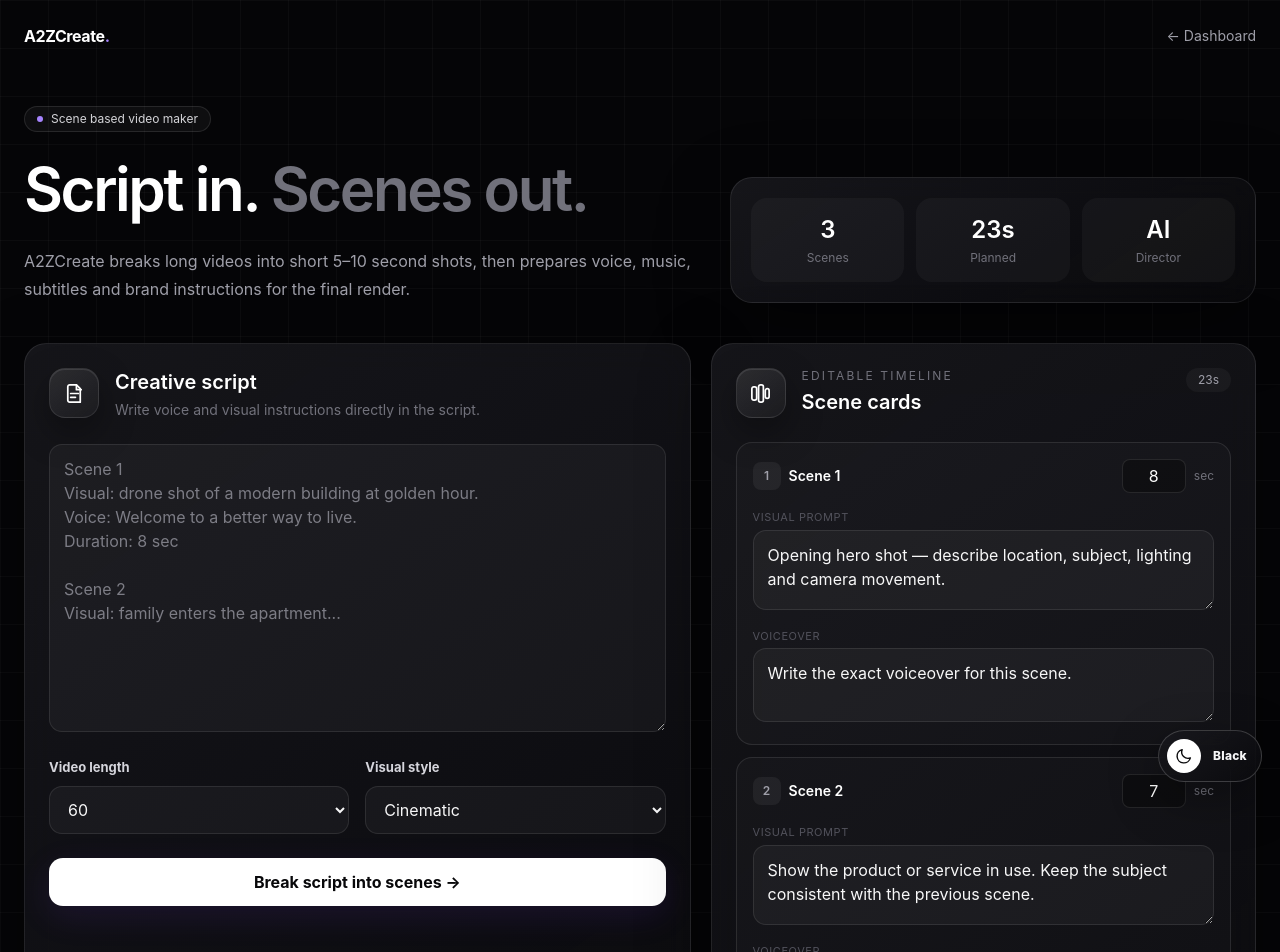
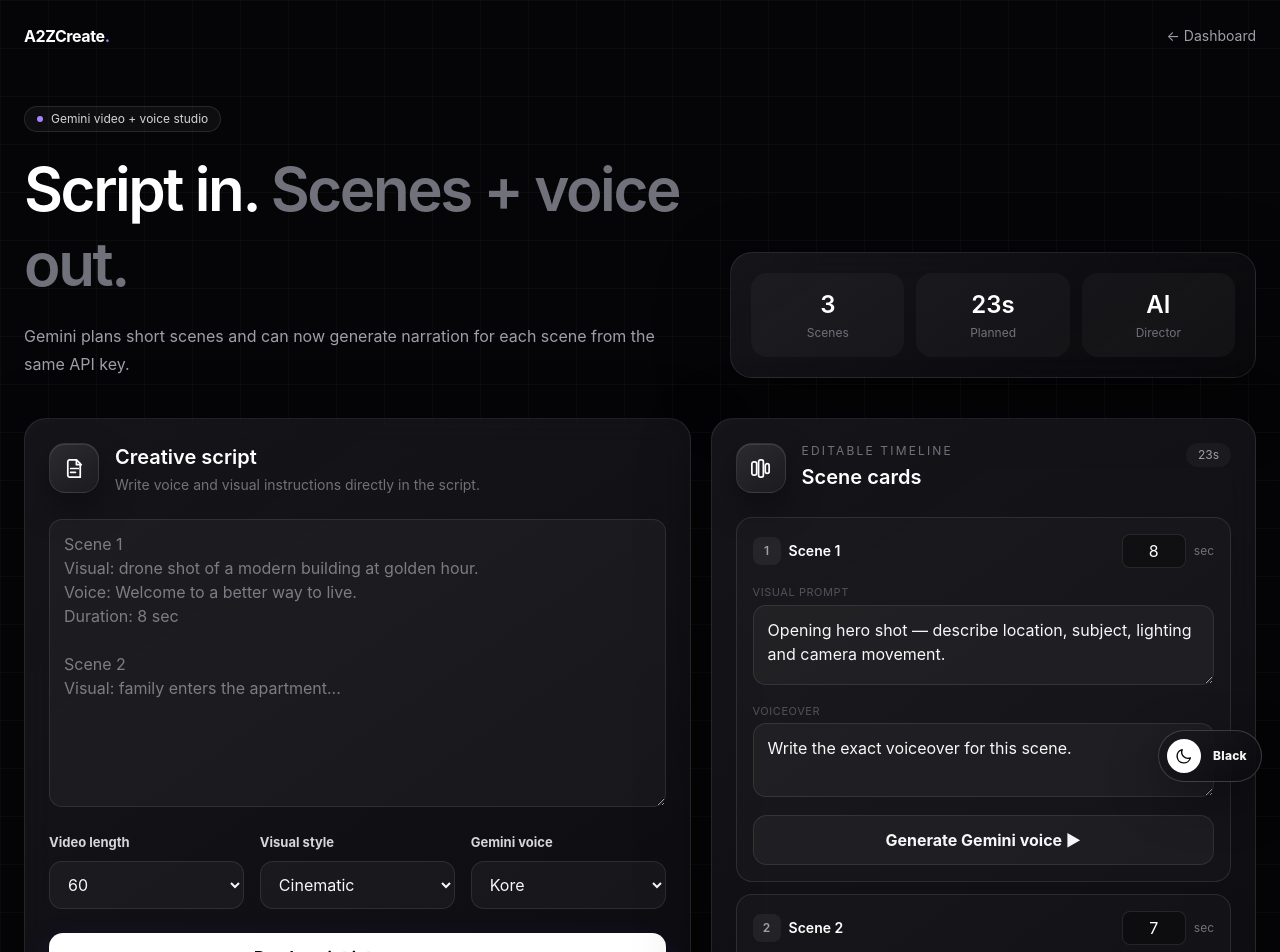
Before and after one commit to shabbirhossaingd-prog/a2zcreate, a Next.js app in the folder frontend/: page /create-video in a window 1280 px wide. Shown: the top 952 px of the page. Built offline with nearby package versions, Linux system fonts and the light colour scheme.

Commit message:
Connect scene voice controls to Gemini TTS

```diff
--- a/frontend/app/create-video/page.jsx
+++ b/frontend/app/create-video/page.jsx
@@ -23,9 +23,13 @@
   const [script, setScript] = useState("");
   const [duration, setDuration] = useState("60");
   const [style, setStyle] = useState("Cinematic");
+  const [voiceName, setVoiceName] = useState("Kore");
   const [scenes, setScenes] = useState(starterScenes);
   const [status, setStatus] = useState("");
   const [busy, setBusy] = useState(false);
+  const [voiceBusy, setVoiceBusy] = useState({});
+  const [voiceErrors, setVoiceErrors] = useState({});
+  const [audioUrls, setAudioUrls] = useState({});
   const total = useMemo(() => scenes.reduce((a, s) => a + Number(s.duration || 0), 0), [scenes]);
 
   async function generate() {
@@ -47,12 +51,53 @@
           voice: s.voice || "",
           onScreenText: s.onScreenText || "",
         })));
+        setAudioUrls({});
+        setVoiceErrors({});
       }
-      setStatus("Gemini scene plan generated. These scenes are ready for voice, clips and render queue.");
+      setStatus("Gemini scene plan generated. Now generate Gemini voice for each scene.");
     } catch (e) {
       setStatus(e.message);
     } finally {
       setBusy(false);
+    }
+  }
+
+  async function generateVoice(i) {
+    const scene = scenes[i];
+    if (!scene?.voice?.trim()) {
+      setVoiceErrors((prev) => ({ ...prev, [i]: "Add voiceover text first." }));
+      return;
+    }
+
+    setVoiceBusy((prev) => ({ ...prev, [i]: true }));
+    setVoiceErrors((prev) => ({ ...prev, [i]: "" }));
+
+    try {
+      const res = await fetch("/api/voice", {
+        method: "POST",
+        headers: { "Content-Type": "application/json" },
+        body: JSON.stringify({
+          text: scene.voice,
+          voice: voiceName,
+          style: `${style}, natural professional commercial narration, clear pacing`,
+        }),
+      });
+
+      if (!res.ok) {
+        const data = await res.json().catch(() => ({}));
+        throw new Error(data.error || "Gemini voice generation failed.");
+      }
+
+      const blob = await res.blob();
+      const url = URL.createObjectURL(blob);
+      setAudioUrls((prev) => {
+        if (prev[i]) URL.revokeObjectURL(prev[i]);
+        return { ...prev, [i]: url };
+      });
+    } catch (e) {
+      setVoiceErrors((prev) => ({ ...prev, [i]: e.message }));
+    } finally {
+      setVoiceBusy((prev) => ({ ...prev, [i]: false }));
     }
   }
 
@@ -69,9 +114,9 @@
     <section className="mx-auto max-w-7xl px-6 pb-20 pt-8">
       <div className="grid gap-8 lg:grid-cols-[1fr_.78fr] lg:items-end">
         <div className="max-w-3xl">
-          <div className="mb-5 inline-flex items-center gap-2 rounded-full border border-white/10 bg-white/[.04] px-3 py-1 text-xs text-zinc-300"><span className="h-1.5 w-1.5 rounded-full bg-violet-400"/> Scene based video maker</div>
-          <h1 className="text-5xl font-semibold leading-tight tracking-[-.04em] md:text-6xl">Script in. <span className="text-zinc-500">Scenes out.</span></h1>
-          <p className="mt-5 leading-7 text-zinc-400">A2ZCreate breaks long videos into short 5–10 second shots, then prepares voice, music, subtitles and brand instructions for the final render.</p>
+          <div className="mb-5 inline-flex items-center gap-2 rounded-full border border-white/10 bg-white/[.04] px-3 py-1 text-xs text-zinc-300"><span className="h-1.5 w-1.5 rounded-full bg-violet-400"/> Gemini video + voice studio</div>
+          <h1 className="text-5xl font-semibold leading-tight tracking-[-.04em] md:text-6xl">Script in. <span className="text-zinc-500">Scenes + voice out.</span></h1>
+          <p className="mt-5 leading-7 text-zinc-400">Gemini plans short scenes and can now generate narration for each scene from the same API key.</p>
         </div>
         <div className="a2z-card p-5">
           <div className="grid grid-cols-3 gap-3 text-center"><div className="rounded-2xl bg-white/[.035] p-4"><p className="text-2xl font-semibold">{scenes.length}</p><p className="mt-1 text-xs text-zinc-500">Scenes</p></div><div className="rounded-2xl bg-white/[.035] p-4"><p className="text-2xl font-semibold">{total}s</p><p className="mt-1 text-xs text-zinc-500">Planned</p></div><div className="rounded-2xl bg-white/[.035] p-4"><p className="text-2xl font-semibold">AI</p><p className="mt-1 text-xs text-zinc-500">Director</p></div></div>
@@ -82,9 +127,10 @@
         <section className="a2z-card p-6">
           <div className="flex items-start gap-4"><Icon name="script"/><div><h2 className="text-xl font-semibold">Creative script</h2><p className="mt-1 text-sm text-zinc-500">Write voice and visual instructions directly in the script.</p></div></div>
           <textarea value={script} onChange={e => setScript(e.target.value)} className="a2z-input mt-6 min-h-72 resize-y" placeholder={'Scene 1\nVisual: drone shot of a modern building at golden hour.\nVoice: Welcome to a better way to live.\nDuration: 8 sec\n\nScene 2\nVisual: family enters the apartment...'} />
-          <div className="mt-5 grid gap-4 sm:grid-cols-2">
+          <div className="mt-5 grid gap-4 sm:grid-cols-3">
             <div><label className="a2z-label">Video length</label><select className="a2z-input" value={duration} onChange={e => setDuration(e.target.value)}>{["30", "60", "90", "120", "180"].map(x => <option key={x}>{x}</option>)}</select></div>
             <div><label className="a2z-label">Visual style</label><select className="a2z-input" value={style} onChange={e => setStyle(e.target.value)}>{["Cinematic", "Realistic", "Commercial", "Documentary", "Social-first", "Minimal"].map(x => <option key={x}>{x}</option>)}</select></div>
+            <div><label className="a2z-label">Gemini voice</label><select className="a2z-input" value={voiceName} onChange={e => setVoiceName(e.target.value)}>{["Kore", "Puck", "Achernar", "Charon", "Fenrir"].map(x => <option key={x}>{x}</option>)}</select></div>
           </div>
           <button disabled={busy} onClick={generate} className="a2z-btn a2z-btn-primary mt-6 w-full disabled:cursor-wait disabled:opacity-50">{busy ? "Planning scenes…" : "Break script into scenes →"}</button>
           {status && <p className="mt-4 rounded-xl border border-violet-400/20 bg-violet-400/5 p-3 text-sm text-violet-200">{status}</p>}
@@ -96,12 +142,17 @@
             <div className="flex items-center justify-between"><span className="inline-flex items-center gap-2 text-sm font-semibold"><span className="flex h-7 w-7 items-center justify-center rounded-lg bg-white/[.06] text-xs text-zinc-400">{s.n}</span> Scene {s.n}</span><div className="flex items-center gap-2"><input value={s.duration} onChange={e => updateScene(i, "duration", Number(e.target.value) || 1)} className="w-16 rounded-lg border border-white/10 bg-black/30 px-2 py-1 text-center text-xs"/><span className="text-xs text-zinc-500">sec</span></div></div>
             <label className="mt-4 block text-[11px] uppercase tracking-wider text-zinc-600">Visual prompt</label><textarea value={s.visual} onChange={e => updateScene(i, "visual", e.target.value)} className="a2z-input mt-1 min-h-20 text-sm"/>
             <label className="mt-3 block text-[11px] uppercase tracking-wider text-zinc-600">Voiceover</label><textarea value={s.voice} onChange={e => updateScene(i, "voice", e.target.value)} className="a2z-input mt-1 min-h-16 text-sm"/>
+            <div className="mt-3 flex flex-col gap-3">
+              <button type="button" disabled={voiceBusy[i] || !s.voice?.trim()} onClick={() => generateVoice(i)} className="a2z-btn a2z-btn-secondary w-full text-sm disabled:cursor-wait disabled:opacity-50">{voiceBusy[i] ? "Generating Gemini voice…" : audioUrls[i] ? "Regenerate voice" : "Generate Gemini voice ▶"}</button>
+              {audioUrls[i] && <audio className="w-full" controls src={audioUrls[i]} />}
+              {voiceErrors[i] && <p className="text-xs text-red-300">{voiceErrors[i]}</p>}
+            </div>
           </div>)}</div>
         </aside>
       </div>
 
       <div className="mt-5 grid gap-4 md:grid-cols-3">
-        <div className="a2z-card a2z-card-hover p-5"><Icon name="voice"/><p className="mt-5 text-xs text-zinc-500">VOICE</p><p className="mt-2 font-medium">ElevenLabs voiceover</p><p className="mt-1 text-sm text-zinc-500">Generate narration per scene.</p></div>
+        <div className="a2z-card a2z-card-hover p-5"><Icon name="voice"/><p className="mt-5 text-xs text-zinc-500">VOICE</p><p className="mt-2 font-medium">Gemini TTS voiceover</p><p className="mt-1 text-sm text-zinc-500">Generate and preview narration scene by scene.</p></div>
         <div className="a2z-card a2z-card-hover p-5"><Icon name="edit"/><p className="mt-5 text-xs text-zinc-500">EDIT</p><p className="mt-2 font-medium">Music + cuts + subtitles</p><p className="mt-1 text-sm text-zinc-500">Prepare final render instructions.</p></div>
         <div className="a2z-card a2z-card-hover p-5"><Icon name="brand"/><p className="mt-5 text-xs text-zinc-500">BRAND</p><p className="mt-2 font-medium">Logo + footer</p><p className="mt-1 text-sm text-zinc-500">Keep every scene on brand.</p></div>
       </div>
```
